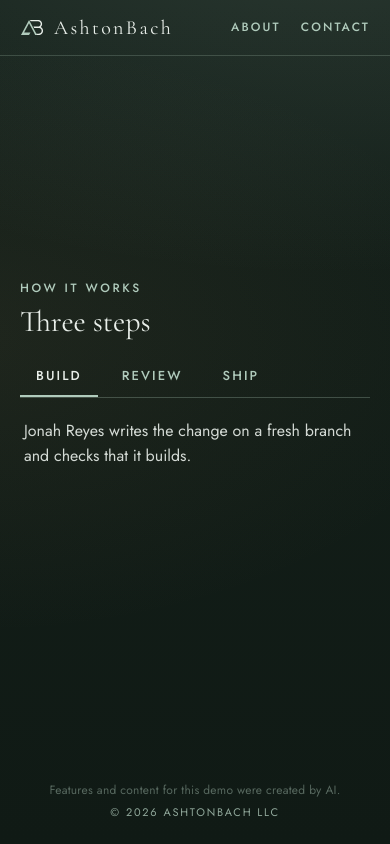
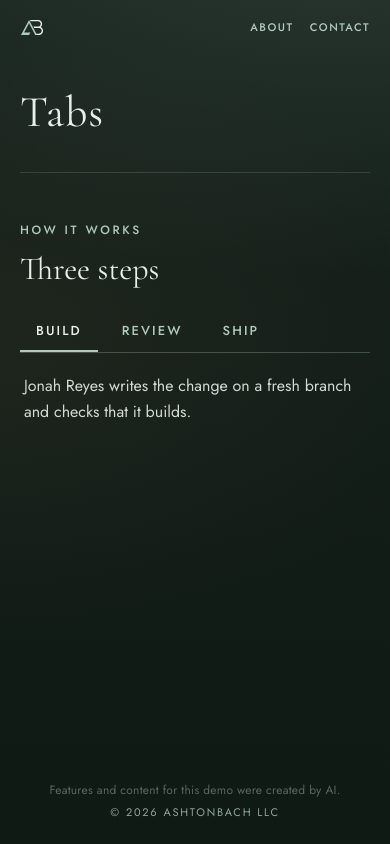
Before and after one commit to ashtonbach/agent-showcase, a Next.js app: page / in a window 390 px wide. Built offline with nearby package versions, Linux system fonts and the light colour scheme.

Commit message:
Showcase: demo-name H1, layout matched to agents-live, shared glow + header (#77)
approved.

```diff
--- a/app/globals.css
+++ b/app/globals.css
@@ -252,3 +252,51 @@ body:has([data-lab]) .world-image { display: none !important; }
   line-height: 1.4;
   max-width: 100%;
 }
+
+/* One system with agents-live: same content column, H1, label and heading rhythm as the viewer
+   (main.page max 1120px, padding 0 48px / 0 20px; page-title 56px top; intro 40px; section 72px + hairline; label→H2 10px). */
+:root { --fs-h2: clamp(32px, 3.4vw, 44px); --line: rgba(176, 203, 188, 0.18); }
+main.page { display: block; flex: 1 0 auto; width: 100%; max-width: 1120px; margin: 0 auto; padding: 0 48px 96px; }
+.page-stack { display: block; }
+.demo-title {
+  padding: 56px 0 52px;            /* viewer: 56px top, 12px + 40px intro below */
+  font-family: var(--serif);
+  font-size: var(--fs-display);    /* 64px at 1280, same as "Agents live" */
+  font-weight: 400;
+  letter-spacing: 0.02em;
+  line-height: 1.1;
+  color: var(--mist);
+  overflow-wrap: anywhere;
+}
+main.page [data-lab] { width: 100% !important; max-width: none !important; margin: 0 !important; padding-top: 72px; border-top: 1px solid var(--line); }
+main.page [data-lab] > .label { margin: 0; font-size: var(--fs-label) !important; letter-spacing: var(--track-label) !important; }
+main.page [data-lab] > h2 { font-family: var(--serif); font-weight: 400; font-size: var(--fs-h2) !important; line-height: 1.15 !important; margin: 10px 0 24px !important; }
+@media (max-width: 640px) {
+  main.page { padding: 0 20px 96px; }
+  .demo-title { padding: 32px 0 36px; font-size: 44px; }   /* viewer: 32px top, 12px + 24px */
+  main.page [data-lab] { padding-top: 48px; }
+}
+
+/* Shared look with agents-live (@ashtonbach asked): the Forest green glow on a fixed layer, so iPhone
+   (which ignores background-attachment:fixed) shows the same glow as desktop. Same block lives in agents-live v2/extra.css. */
+html { background: var(--forest); }
+body { background: transparent; }
+body::before { content: ""; position: fixed; inset: 0; z-index: -1; pointer-events: none;
+  background:
+    radial-gradient(1200px 600px at 85% -10%, rgba(176, 203, 188, 0.14), transparent 60%),
+    radial-gradient(900px 500px at -10% 40%, rgba(181, 137, 91, 0.08), transparent 60%),
+    linear-gradient(180deg, #14201A 0%, #101a15 100%); }
+
+/* Shared header with agents-live: no bar, no rule (transparent until scrolled, like the viewer). One row on phones, 56px,
+   mark-only logo under 420px. */
+.site-header { border-bottom: 1px solid transparent; background: transparent; transition: background-color .25s, border-color .25s; }
+@media (max-width: 640px) {
+  .site-header { height: 56px; }
+  .site-header-inner { flex-wrap: nowrap; justify-content: space-between; gap: 12px; padding: 0 20px; }
+  .nav-list { flex-wrap: nowrap; gap: 16px; }
+  .nav-list a { white-space: nowrap; font-size: 11px; letter-spacing: .14em; }
+  .site-header.is-scrolled { background: rgba(20, 32, 26, 0.97); }
+}
+@media (max-width: 420px) {
+  .brand-word { position: absolute; width: 1px; height: 1px; overflow: hidden; clip: rect(0 0 0 0); white-space: nowrap; }
+}
--- /dev/null
+++ b/app/lab/current.json
@@ -0,0 +1 @@
+{ "slug": "tabs" }
--- a/app/layout.tsx
+++ b/app/layout.tsx
@@ -67,6 +67,12 @@ export default function RootLayout({
           </p>
           <span>&copy; 2026 AshtonBach LLC</span>
         </footer>
+        <script
+          dangerouslySetInnerHTML={{
+            __html:
+              "(function(){var h=document.querySelector('.site-header');if(!h)return;function u(){h.classList.toggle('is-scrolled',window.scrollY>8)}u();addEventListener('scroll',u,{passive:true})})();",
+          }}
+        />
       </body>
     </html>
   );
--- a/app/page.tsx
+++ b/app/page.tsx
@@ -1,9 +1,13 @@
 import Lab from "./lab/tabs";
 import { BASE_HEADING } from "./base-heading";
+import menu from "./lab/menu.json";
+import current from "./lab/current.json";
+// Visible demo name: looked up from the approved menu by the slug the kit writes. Never an id; falls back to the base heading.
+const demoName = menu.features.find((f) => f.slug === current.slug)?.name ?? BASE_HEADING;
 export default function Page() {
   return (
-    <div style={{ display: "flex", flexDirection: "column", alignItems: "center", width: "100%", gap: "1rem" }}>
-      <h1 className="page-title" style={{ whiteSpace: "nowrap" }}>{BASE_HEADING}</h1>
+    <div className="page-stack">
+      <h1 className="demo-title">{demoName}</h1>
       <img className="world-image" src="/worlds/cursor.png" alt="Cursor world" width={480} height={270} style={{ width: 480, maxWidth: "90vw", height: "auto", margin: 0, borderRadius: 12 }} />
       <Lab /> {/* lab:slot */}
     </div>
--- a/scripts/v2/gate.js
+++ b/scripts/v2/gate.js
@@ -23,9 +23,13 @@ const oldFeature = (f) => deleted.has(f) && /^(app|public)\/lab\/[a-z0-9-]+\//.t
 out.removed = files.filter(oldFeature);
 for (const f of files) {
   if (f === "app/page.tsx" || f.startsWith(dir) || oldFeature(f)) continue;
+  if (f === "app/lab/current.json") continue; // checked below
   if (f.startsWith(artDir) && /^[a-z0-9-]+\.svg$/.test(f.slice(artDir.length))) continue;
   fail("allowlist", `file outside allowlist: ${f}`);
 }
+// The visible demo-name H1 reads app/lab/current.json: after the change it must be exactly {"slug":"<slug>"}.
+{ let cur = null; try { cur = JSON.parse(git("show", `${head}:app/lab/current.json`)); } catch (e) {}
+  if (!cur || Object.keys(cur).join() !== "slug" || cur.slug !== slug) fail("allowlist", `app/lab/current.json must be exactly {"slug":"${slug}"} (it sets the page H1)`); }
 if (!files.some((f) => f.startsWith(dir))) fail("allowlist", `no files in ${dir}`);
 if (files.some((f) => /(^|\/)(package(-lock)?\.json|yarn\.lock|pnpm-lock\.yaml|bun\.lockb?|npm-shrinkwrap\.json)$/.test(f)))
   fail("allowlist", "package.json or lockfile changed (no new dependencies)");
```
Also changed, not shown: scripts/v2/README.md.
